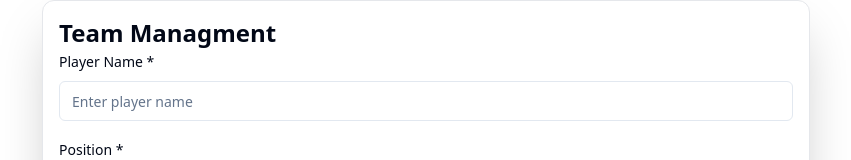
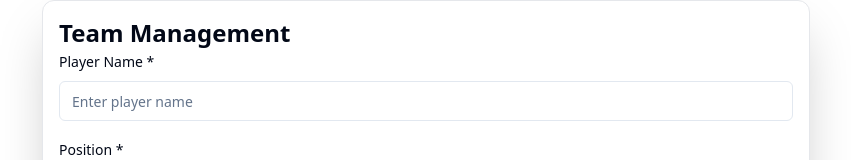
Before and after one commit to Saheel-Mahzz/Football-Team-Management, a React (Vite) app: page / in a window 1280 px wide. Shown: the top 160 px of the page, without its empty margins (214-1065 px from the left). Built offline with nearby package versions, Linux system fonts and the light colour scheme.

Commit message:
refactor: refactored the folder structure

```diff
--- /dev/null
+++ b/src/lib/constants/playersRoles.ts
@@ -0,0 +1,6 @@
+  export const POSITION_OPTIONS = [
+    { value: 'GK', label: 'Goalkeeper (GK)' },
+    { value: 'DEF', label: 'Defender (DEF)' },
+    { value: 'MID', label: 'Midfielder (MID)' },
+    { value: 'FWD', label: 'Forward (FWD)' },
+  ];
--- a/src/pages/team/components/playerForm.tsx
+++ b/src/pages/team/components/playerForm.tsx
@@ -3,7 +3,7 @@ import { Button } from "@/components/ui/button";
 import {
   Form
 } from "@/components/ui/form";
-import { POSITION_OPTIONS } from "@/pages/constants/playersRoles";
+import { POSITION_OPTIONS } from "@/lib/constants/playersRoles";
 import { playerSchema, type PlayerFormData } from "@/validations/players.validation";
 import { zodResolver } from "@hookform/resolvers/zod";
 import { useForm } from "react-hook-form";
--- a/src/pages/team/index.tsx
+++ b/src/pages/team/index.tsx
@@ -3,7 +3,7 @@ import PlayerForm from "./components/playerForm";
 export default function Team() {
   return (
 <div className="flex flex-col w-full max-w-3xl mx-auto bg-white  rounded-xl shadow-2xl border border-gray-200 p-4">
-<h2 className="text-2xl font-semibold">Team Managment</h2>
+<h2 className="text-2xl font-semibold">Team Management</h2>
 
 
       <PlayerForm/>
```
Also changed, not shown: src/constants/playersRoles.ts (renamed from src/pages/constants/playersRoles.ts).
